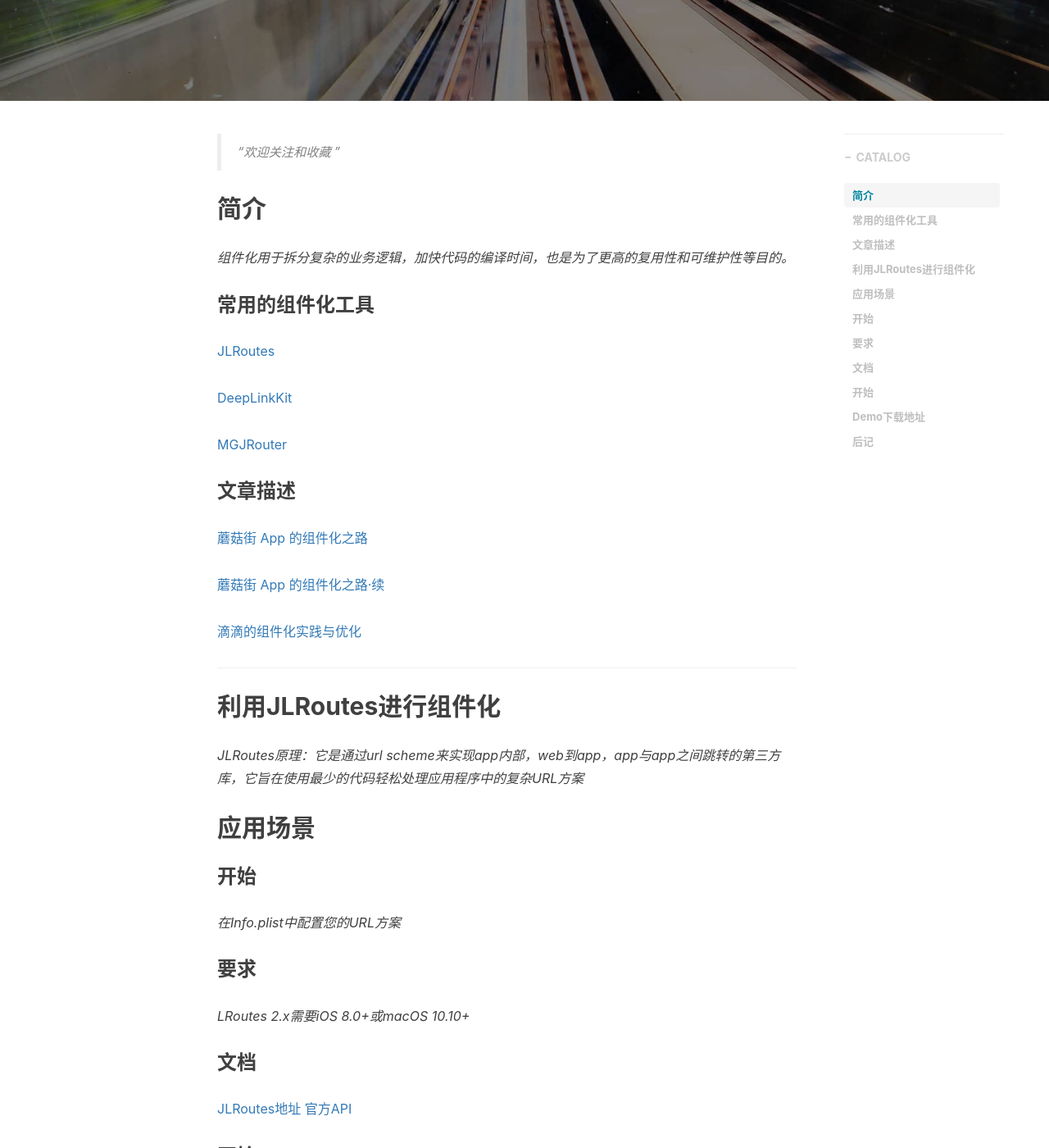
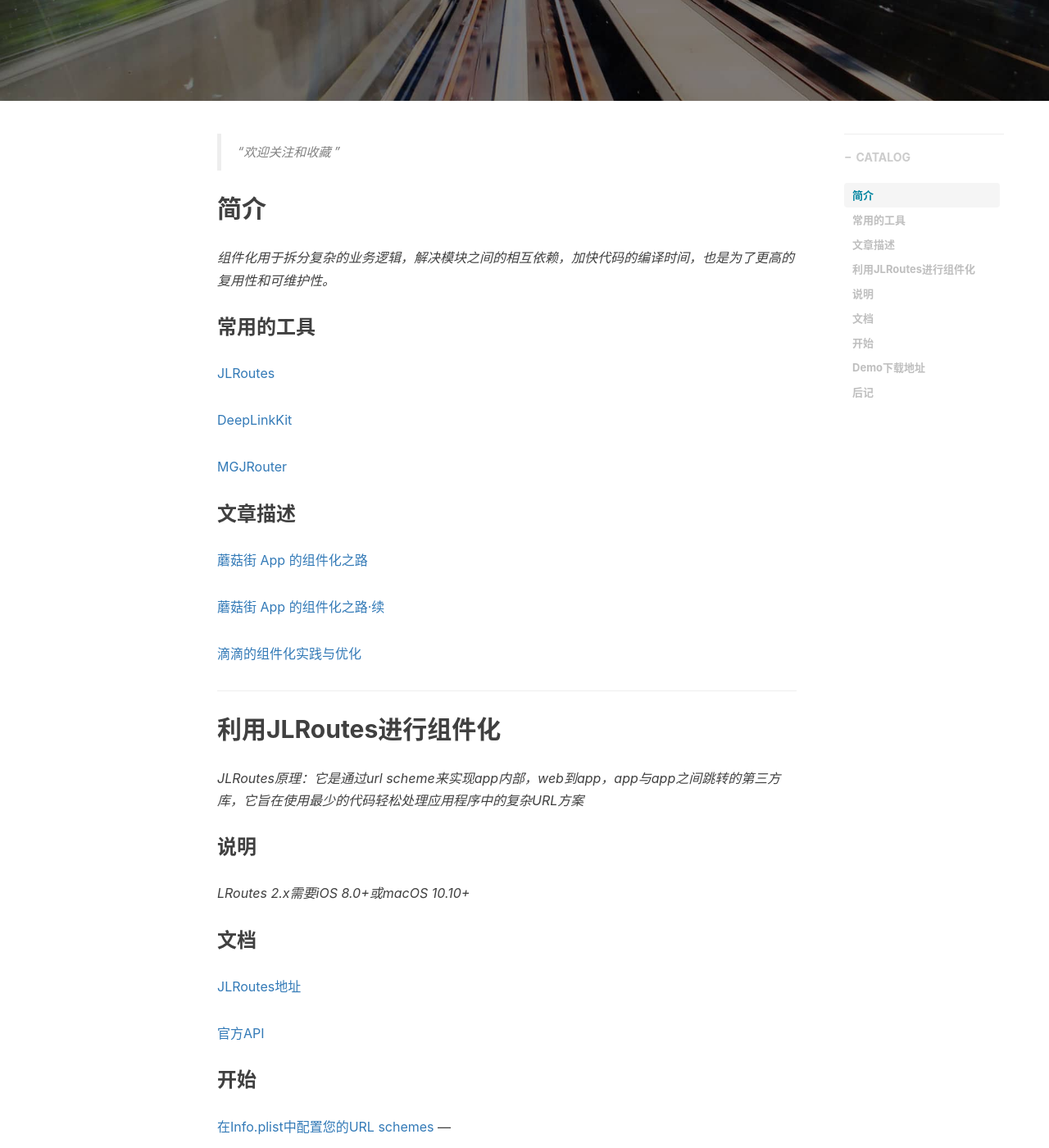
Before and after one commit to wangpt/wangpt.github.io, a Jekyll site: the page built from _posts/2018-08-30-routes-mark.markdown, in a window 1280 px wide and 1400 px high, scrolled down 400 px. Shown: the whole window at 82% size. Built offline with Jekyll 4.4.1, drawn with Linux system fonts in a browser that asks for light colours; nearby versions of some CDN libraries; comment, search, counter and statistics services are not loaded.

Commit message:
Fix Routes

````diff
--- a/_posts/2018-08-30-routes-mark.markdown
+++ b/_posts/2018-08-30-routes-mark.markdown
@@ -15,9 +15,9 @@ tags:
 
 
 ## 简介
-*组件化用于拆分复杂的业务逻辑，加快代码的编译时间，也是为了更高的复用性和可维护性等目的。*
+*组件化用于拆分复杂的业务逻辑，解决模块之间的相互依赖，加快代码的编译时间，也是为了更高的复用性和可维护性。*
 
-### 常用的组件化工具
+### 常用的工具
 [JLRoutes](https://github.com/joeldev/JLRoutes)
 
 [DeepLinkKit](https://github.com/button/DeepLinkKit)
@@ -36,21 +36,19 @@ tags:
 ## 利用JLRoutes进行组件化
 *JLRoutes原理：它是通过url scheme来实现app内部，web到app，app与app之间跳转的第三方库，它旨在使用最少的代码轻松处理应用程序中的复杂URL方案*
 
-## 应用场景
-### 开始
-*在Info.plist中配置您的URL方案*
-### 要求
+### 说明
 *LRoutes 2.x需要iOS 8.0+或macOS 10.10+*
 ### 文档
 [JLRoutes地址](https://github.com/joeldev/JLRoutes)
+
 [官方API](http://cocoadocs.org/docsets/JLRoutes/2.0.5/)
 ### 开始
 [在Info.plist中配置您的URL schemes](https://developer.apple.com/library/archive/documentation/iPhone/Conceptual/iPhoneOSProgrammingGuide/Inter-AppCommunication/Inter-AppCommunication.html#//apple_ref/doc/uid/TP40007072-CH6-SW2)
 ---
 
 1.进行url拦截
+
 ``` objc
-
 - (BOOL)application:(UIApplication *)app openURL:(NSURL *)url options:(NSDictionary<UIApplicationOpenURLOptionsKey,id> *)options{
     NSString *str = url.absoluteString;
     NSArray *arr = [str componentsSeparatedByString:@"://"];
@@ -68,6 +66,7 @@ tags:
 ```
 ---
 2.进行Route注册
+
 ``` objc
 - (BOOL)application:(UIApplication *)application didFinishLaunchingWithOptions:(NSDictionary *)launchOptions {
     [self registerNavgationRouter];
````
